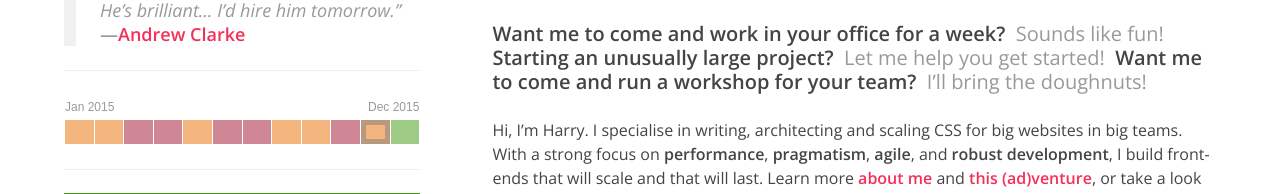
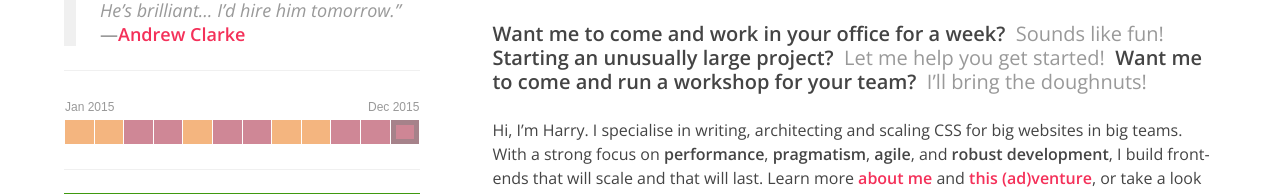
Before and after one commit to csswizardry/work, a website: page dev.html in a window 1280 px wide. Shown: the part 970-1164 px from the top of the page. Drawn offline with nearby package versions, Linux system fonts and the light colour scheme.

Commit message:
Update availability

```diff
--- a/dev.html
+++ b/dev.html
@@ -112,8 +112,8 @@
                             <td class="calendar__month  calendar__month--limited" title="August – Limited">Available</td>
                             <td class="calendar__month  calendar__month--limited" title="September – Limited">Limited</td>
                             <td class="calendar__month  calendar__month--unavailable" title="October – Unavailable">Unavailable</td>
-                            <td class="calendar__month  calendar__month--limited  calendar__month--current" title="November – Limited">Limited</td>
-                            <td class="calendar__month" title="December – Available">Available</td>
+                            <td class="calendar__month  calendar__month--unavailable" title="November – Unavailable">Unavailable</td>
+                            <td class="calendar__month  calendar__month--unavailable  calendar__month--current" title="December – Unavailable">Unavailable</td>
                         </tr>
                     </tbody>
                 </table>
```
Also changed, not shown: index.html (+1 -1 lines).
